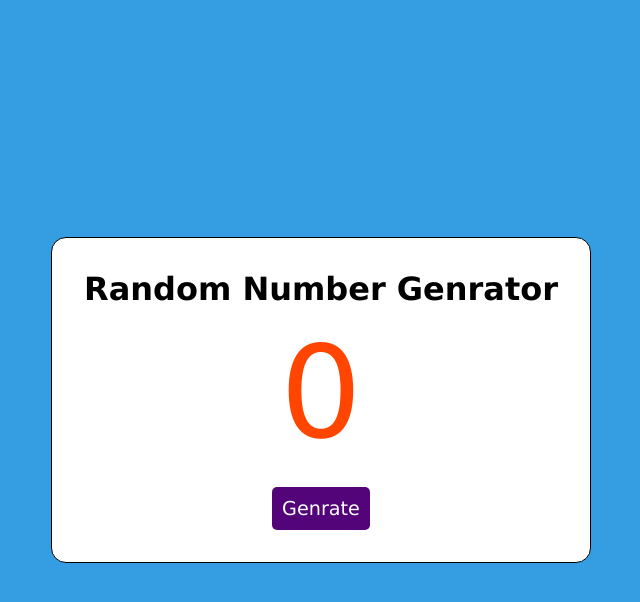
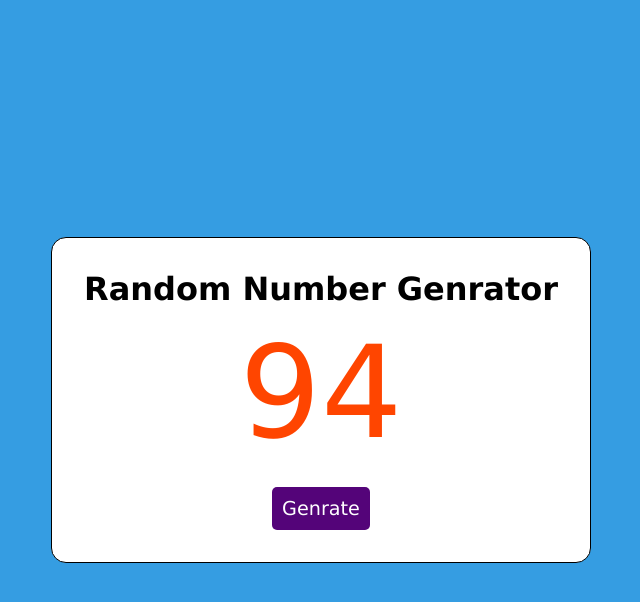
Before and after one commit to Sulman23/Random-Number, a plain HTML site: page index.html in a window 1280 px wide. Both pictures are taken after a click on the button "Genrate". Shown: the whole page, without its empty margins (319-959 px from the left). Drawn offline with Linux system fonts and the light colour scheme.

Commit message:
js done
javascript work done

```diff
--- a/script.js
+++ b/script.js
@@ -0,0 +1,11 @@
+let number = document.getElementById("number");
+let btn = document.getElementById("number-btn");
+
+// console.log(btn);
+
+btn.addEventListener("click", () => {
+
+    let randomNumber = Math.ceil( Math.random() * 100);
+    number.innerText = randomNumber;
+
+})
--- a/style.css
+++ b/style.css
@@ -41,4 +41,5 @@ body {
     border-radius: 5px;
     outline: none;
     font-size: 1.2rem;
+    cursor: pointer;
 }
```
